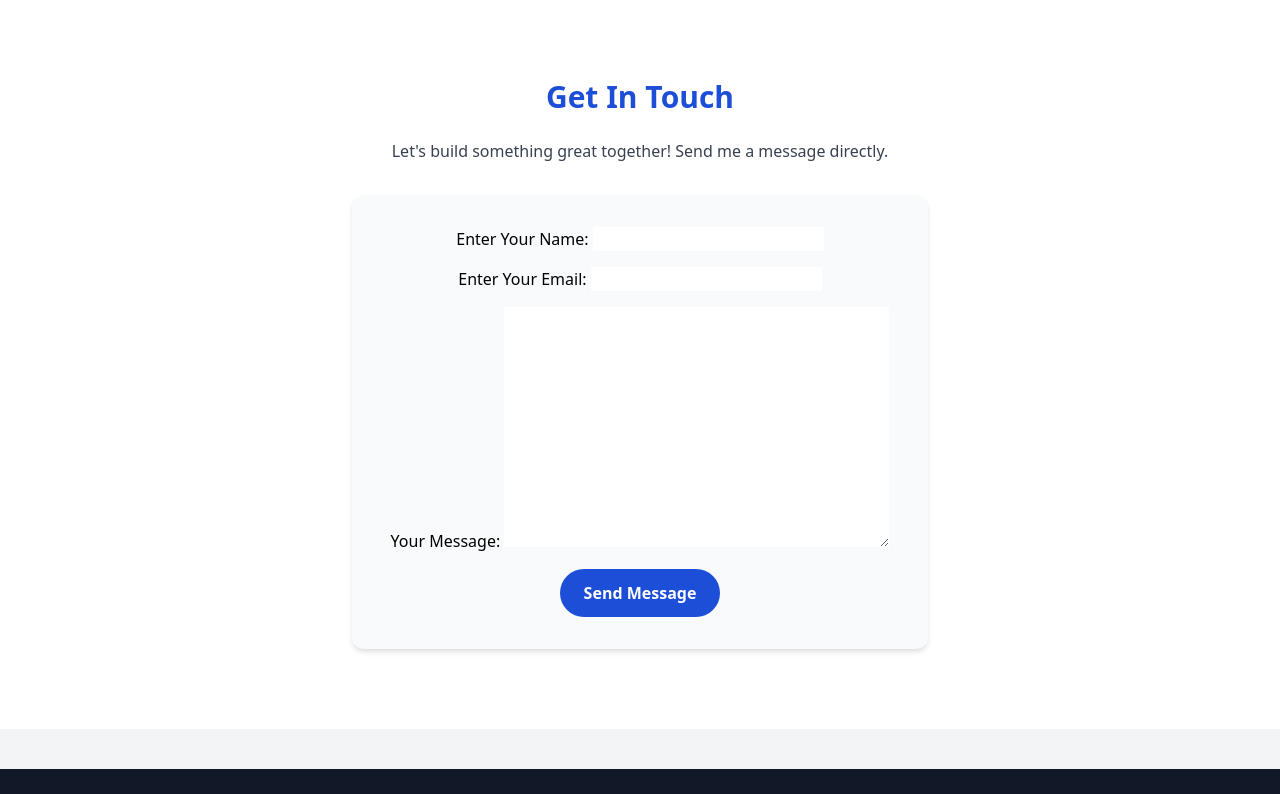
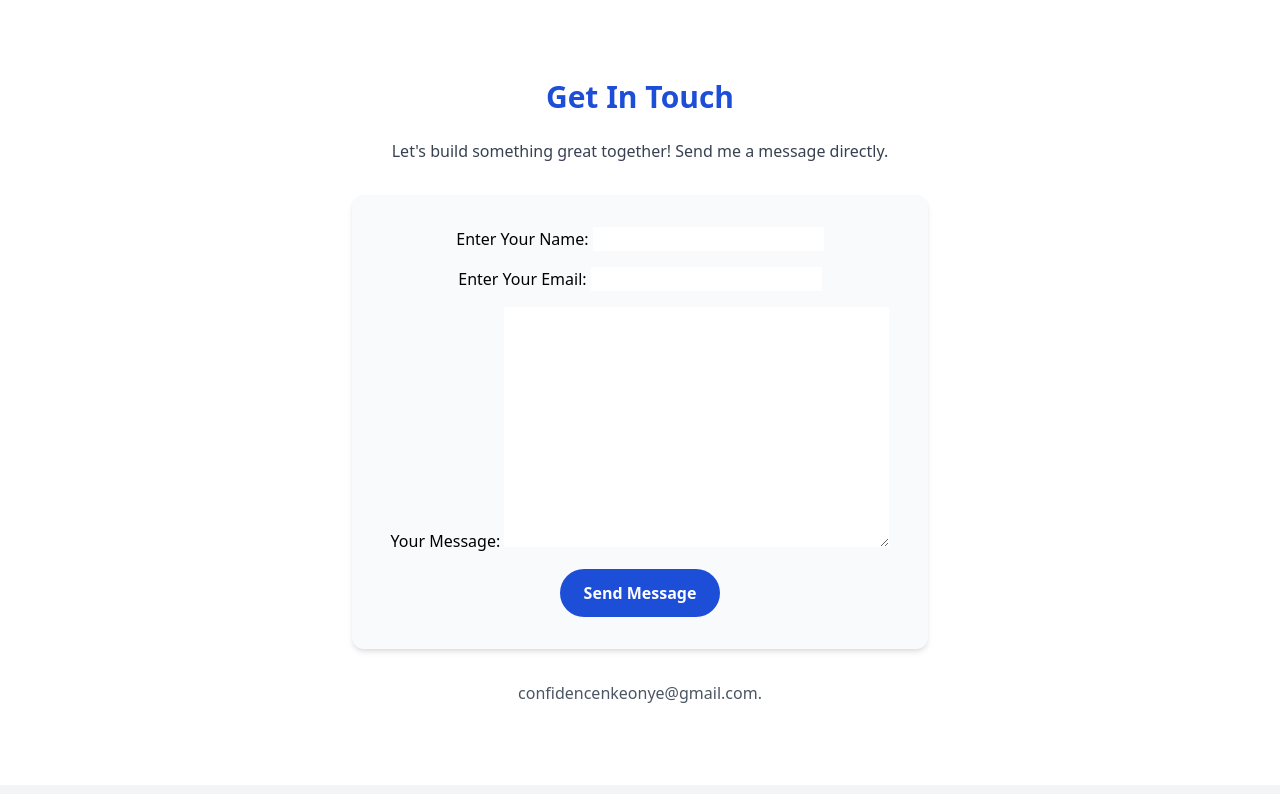
Before and after one commit to amarachi17/django-portfolio, a Django app: page /contact/ in a window 1280 px wide. Shown: the part 81-875 px from the top of the page. Run offline with Django 3.2, Linux system fonts and the light colour scheme.

Commit message:
Added link to send users to my gmail

```diff
--- a/portfolio_project/portfolio/templates/contact.html
+++ b/portfolio_project/portfolio/templates/contact.html
@@ -36,7 +36,10 @@
             </form>
         </div>
 
+        <div class="mt-8 text-gray-600">
+            <a href="https://mail.google.com/mail/?view=cm&fs=1&to=confidencenkeonye@gmail.com" target="_blank" class="hover:text-blue-600">confidencenkeonye@gmail.com</a>.
 
+        </div>
         <!-- <p>If you'd like to work with me or have any questions, please send a message. </p>
 
         <form action="" method="POST">
```
